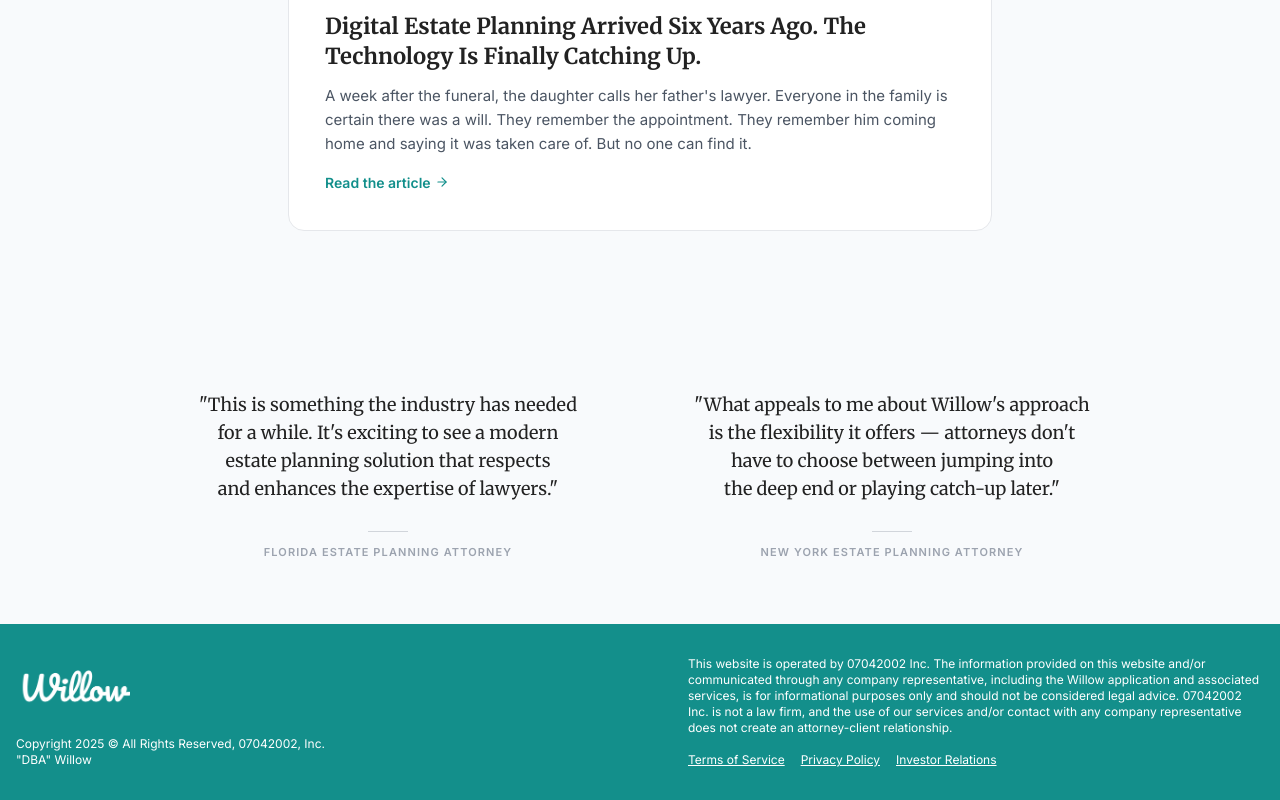
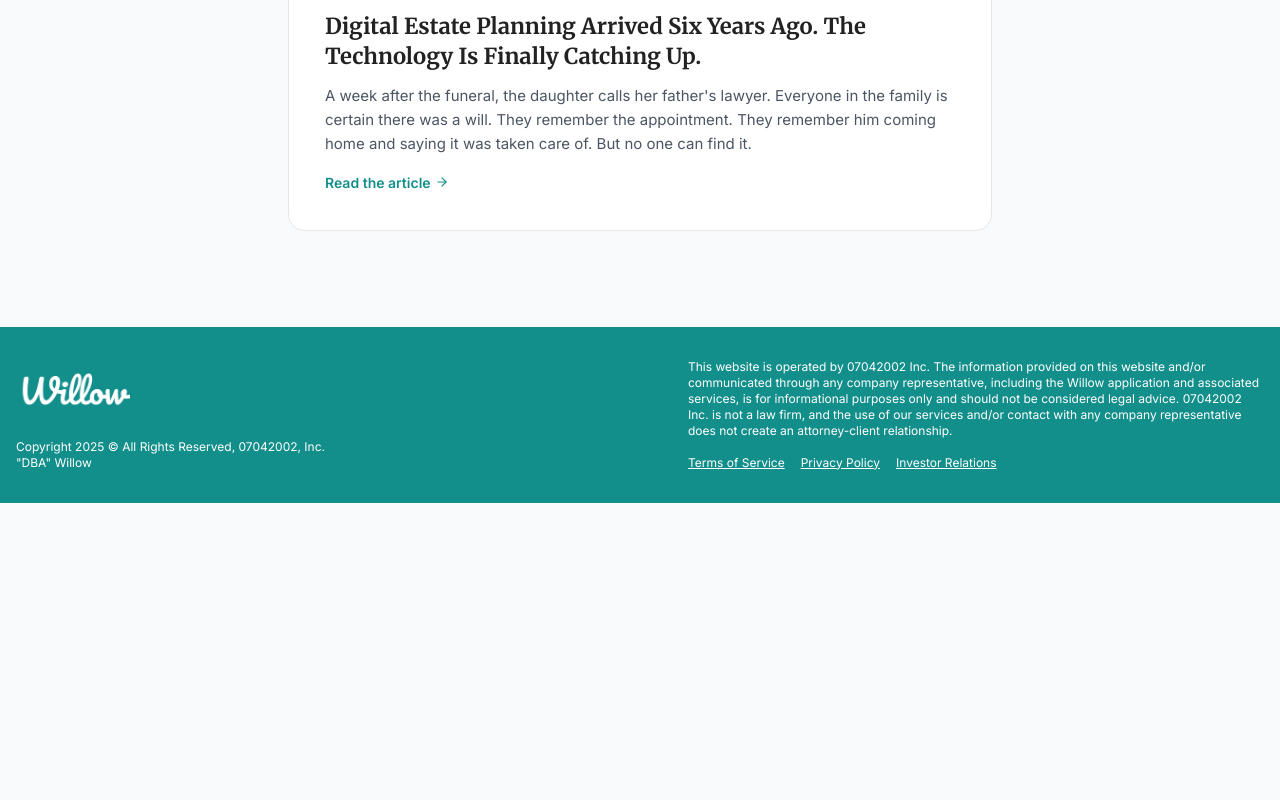
Before and after one commit to Willow-07042002-Inc/landing-page-v, a React (Vite) app: page /news in a window 1280 px wide. Shown: the part 1395-2195 px from the top of the page. After the commit the page ends 1898 px from the top, so only its background shows below. Built offline with nearby package versions, Linux system fonts and the light colour scheme.

Commit message:
Drop attorney quotes from the news page
Co-Authored-By: Claude Fable 5 <noreply@anthropic.com>

```diff
--- a/src/pages/NewsPage.tsx
+++ b/src/pages/NewsPage.tsx
@@ -1,7 +1,6 @@
 import React from "react";
 import Navbar from "@/components/Navbar";
 import Footer from "@/components/Footer";
-import AttorneyQuotes from "@/components/AttorneyQuotes";
 
 /* News & writing — a simple dated list that grows one entry per article.
    Each item links out to the piece (or, later, to posts of our own). */
@@ -102,8 +101,6 @@ const NewsPage = () => (
       </section>
     </main>
 
-    <AttorneyQuotes />
-
     <Footer />
   </div>
 );
```
